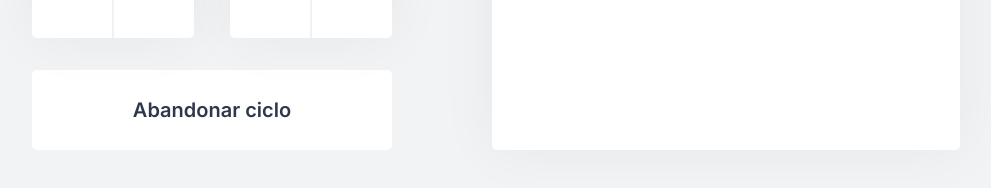
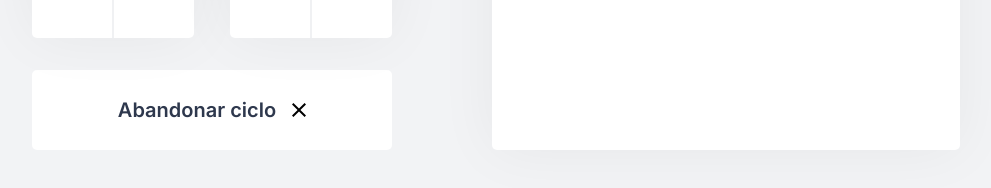
Before and after one commit to rdgrb/nlw-move-it, a Next.js app: page / in a window 1280 px wide. Both pictures are taken after a click on the button "Iniciar um ciclo". Shown: the part 526-714 px from the top of the page, without its empty margins (144-1135 px from the left). Built offline with nearby package versions, Linux system fonts and the light colour scheme.

Commit message:
Adicionado efeito de Hover no botão de "Abandonar ciclo"

```diff
--- a/src/components/Countdown.tsx
+++ b/src/components/Countdown.tsx
@@ -1,9 +1,12 @@
-import { useContext } from "react";
+import { useState, useContext } from "react";
 import { CountdownContext } from "../contexts/CountdownContext";
+import { Close } from "./icons/Close";
 
 import styles from "../styles/components/Countdown.module.css";
 
 export function Countdown() {
+    const [hover, setHover] = useState(false);
+
     const {
         minutes,
         seconds,
@@ -38,9 +41,10 @@ export function Countdown() {
             ) : (
                 <>
                     {isActive ? (
-                        <button onClick={reset}
+                        <button onClick={reset} onMouseEnter={() => setHover(true)} onMouseOut={() => setHover(false)}
                             type="button" className={`${styles.countdownButton} ${styles.countdownButtonActive}`}>
                             Abandonar ciclo
+                            <Close color={ hover ? "#FFFFFF" : "#000000"}/>
                         </button>
                     ) : (
                         <button onClick={start}
--- /dev/null
+++ b/src/components/icons/Close.tsx
@@ -0,0 +1,11 @@
+interface CloseProps {
+    color: string;
+}
+
+export function Close({ color }: CloseProps) {
+    return (
+        <svg width="14" height="14" viewBox="0 0 14 14" fill="none" xmlns="http://www.w3.org/2000/svg">
+            <path d="M14 1.41L12.59 0L7 5.59L1.41 0L0 1.41L5.59 7L0 12.59L1.41 14L7 8.41L12.59 14L14 12.59L8.41 7L14 1.41Z" fill={color}/>
+        </svg>
+    )
+}
```
